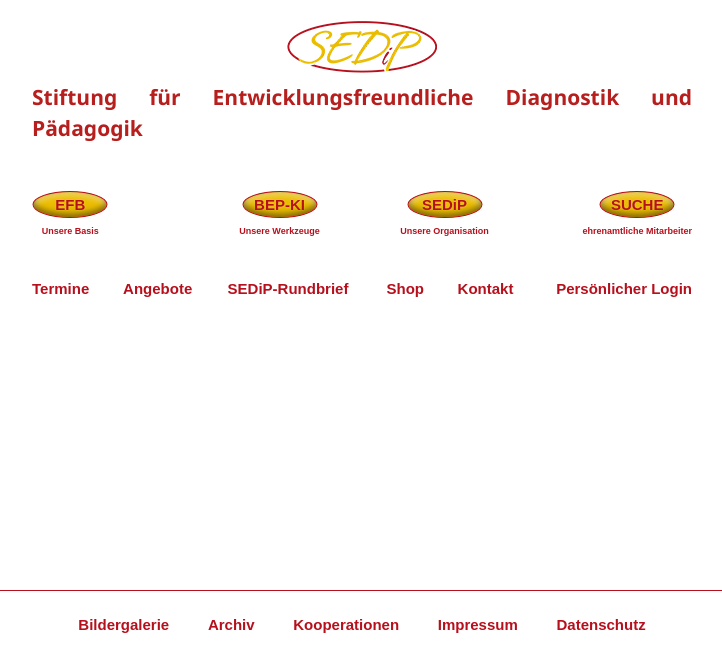
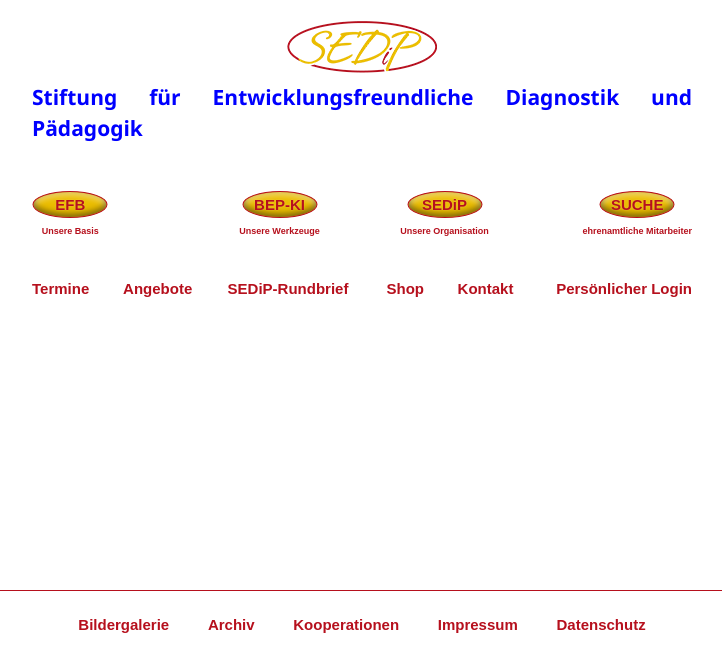
Before and after one commit to msikalo/sedip, a plain HTML site: page sedip.de/index.html in a window 1280 px wide. Shown: the whole page, without its empty margins (278-1000 px from the left). Drawn offline with Linux system fonts and the light colour scheme.

Commit message:
test update 2

```diff
--- a/sedip.de/assets/default/css/style.css
+++ b/sedip.de/assets/default/css/style.css
@@ -28,7 +28,8 @@
 
 h1 {
 font-size:1.4em;
-color:#b61F1d;
+/*color:#b6101d;*/
+color:#0000FF;
 margin-top:1em;
 text-align:center;
 font-weight:700;
```
